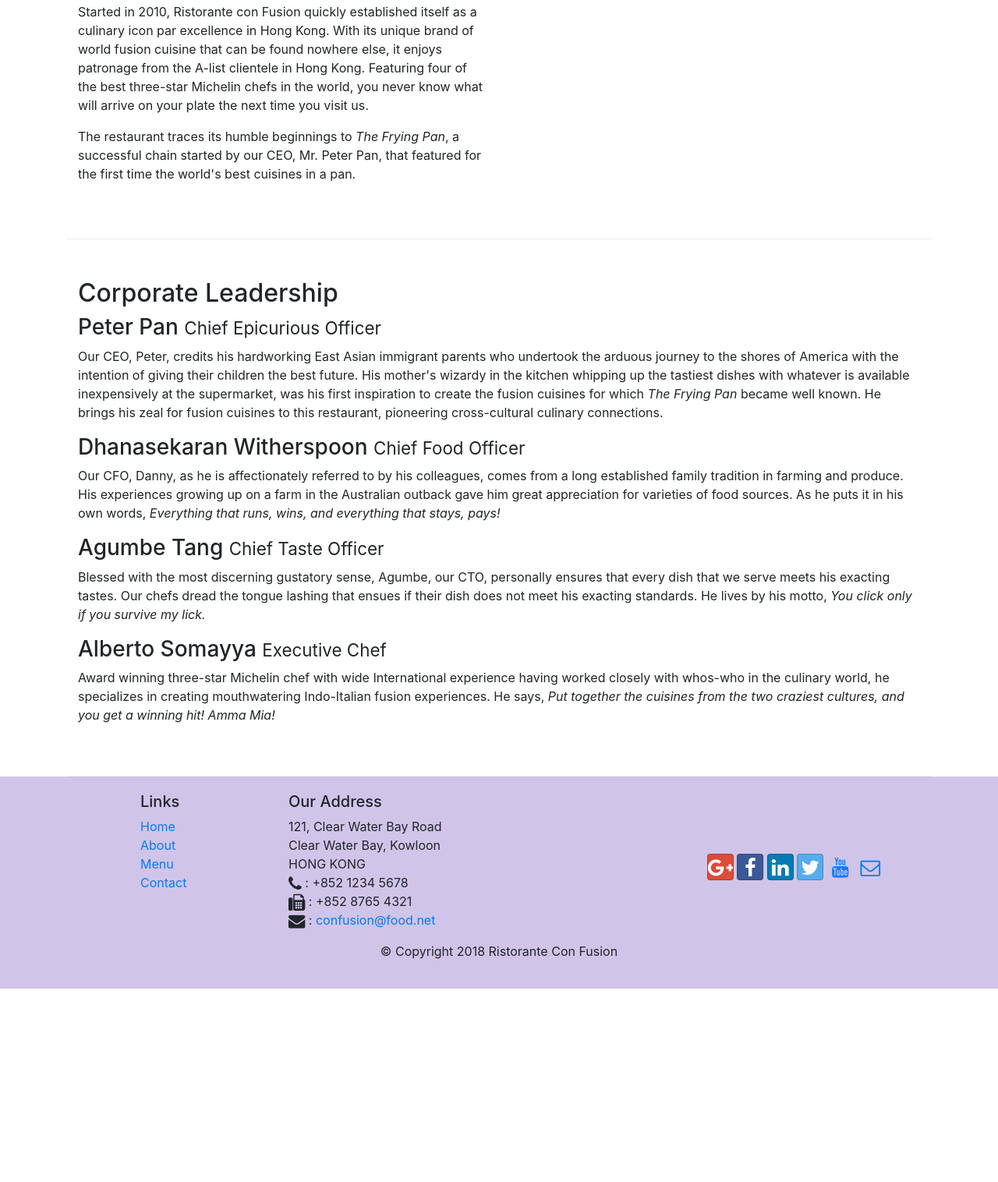
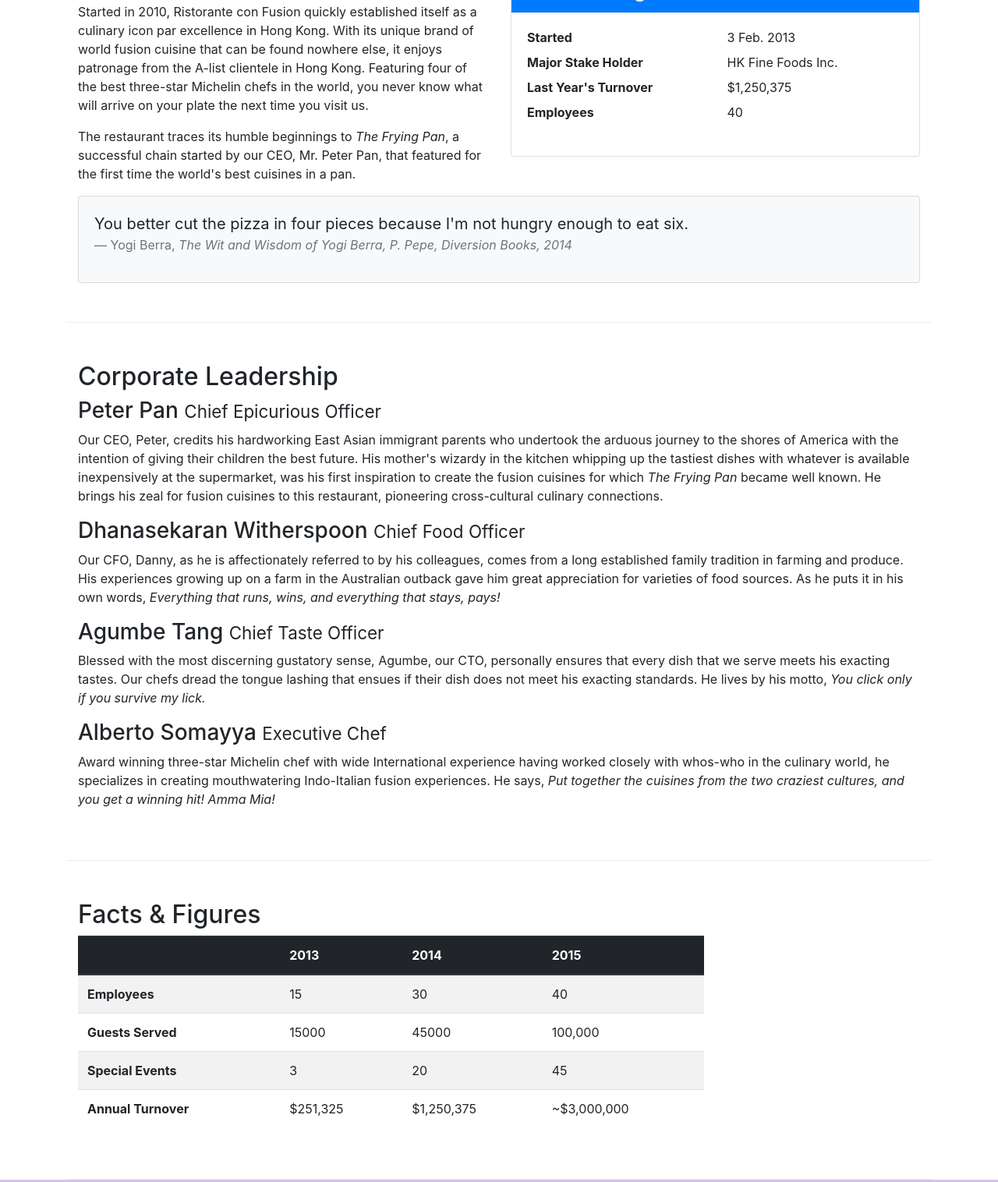
Before and after one commit to kyriecurry/first-bootstrap, a website: page aboutus.html in a window 1280 px wide. Shown: the part 558-2074 px from the top of the page at 78% size. Before the commit the page ends 1826 px from the top, so only its background shows below. Drawn offline with nearby package versions, Linux system fonts and the light colour scheme.

Commit message:
Tables and Cards

```diff
--- a/aboutus.html
+++ b/aboutus.html
@@ -83,7 +83,34 @@
                     <em>The Frying Pan</em>, a successful chain started by our CEO, Mr. Peter Pan, that featured for the first time the world's best cuisines in a pan.
                 </p>
             </div>
-            <div></div>
+            <div class="col-sm">
+                <div class="card">
+                    <h3 class="card-header bg-primary text-white">Facts at a glance</h3>
+                    <div class="card-body">
+                        <dl class="row">
+                            <dt class="col-6">Started</dt>
+                            <dd class="col-6">3 Feb. 2013</dd>
+                            <dt class="col-6">Major Stake Holder</dt>
+                            <dd class="col-6">HK Fine Foods Inc.</dd>
+                            <dt class="col-6">Last Year's Turnover</dt>
+                            <dd class="col-6">$1,250,375</dd>
+                            <dt class="col-6">Employees</dt>
+                            <dd class="col-6">40</dd>
+                        </dl>
+                    </div>
+                </div>
+            </div>
+            <div class="col-12">
+                <div class="card card-body bg-light">
+                    <blockquote class="blockquote">
+                        <p class="mb-0">You better cut the pizza in four pieces because I'm not hungry enough to eat six.</p>
+                        <footer class="blockquote-footer">Yogi Berra,
+                            <cite title="Source Title">The Wit and Wisdom of Yogi Berra,
+                                P. Pepe, Diversion Books, 2014</cite>
+                        </footer>
+                    </blockquote>
+                </div>
+            </div>
         </div>
 
         <div class="row row-content">
@@ -115,6 +142,53 @@
                         cultures, and you
                         get a winning hit! Amma Mia!</em>
                 </p>
+            </div>
+
+        </div>
+        <div class="row row-content">
+            <div class="col-12 col-sm-9">
+                <h2>Facts &amp; Figures</h2>
+                <div class="table-responsive">
+                    <table class="table table-striped">
+                        <thead class="thead-dark">
+                            <tr>
+                                <th>&nbsp;</th>
+                                <th>2013</th>
+                                <th>2014</th>
+                                <th>2015</th>
+                            </tr>
+                        </thead>
+                        <tbody>
+                            <tr>
+                                <th>Employees</th>
+                                <td>15</td>
+                                <td>30</td>
+                                <td>40</td>
+                            </tr>
+                            <tr>
+                                <th>Guests Served</th>
+                                <td>15000</td>
+                                <td>45000</td>
+                                <td>100,000</td>
+                            </tr>
+                            <tr>
+                                <th>Special Events</th>
+                                <td>3</td>
+                                <td>20</td>
+                                <td>45</td>
+                            </tr>
+                            <tr>
+                                <th>Annual Turnover</th>
+                                <td>$251,325</td>
+                                <td>$1,250,375</td>
+                                <td>~$3,000,000</td>
+                            </tr>
+                        </tbody>
+                    </table>
+                </div>
+            </div>
+            <div class="col-12 col-sm-3">
+
             </div>
         </div>
     </div>
```
